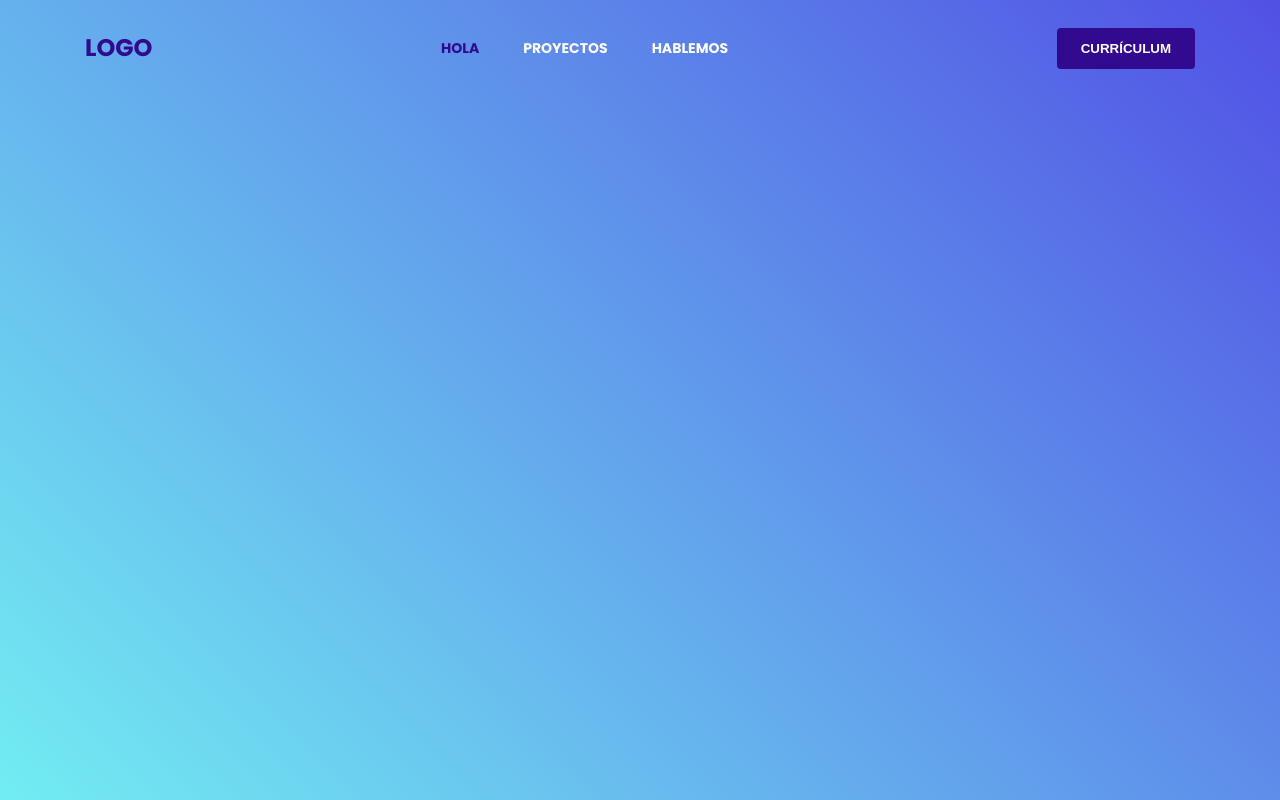
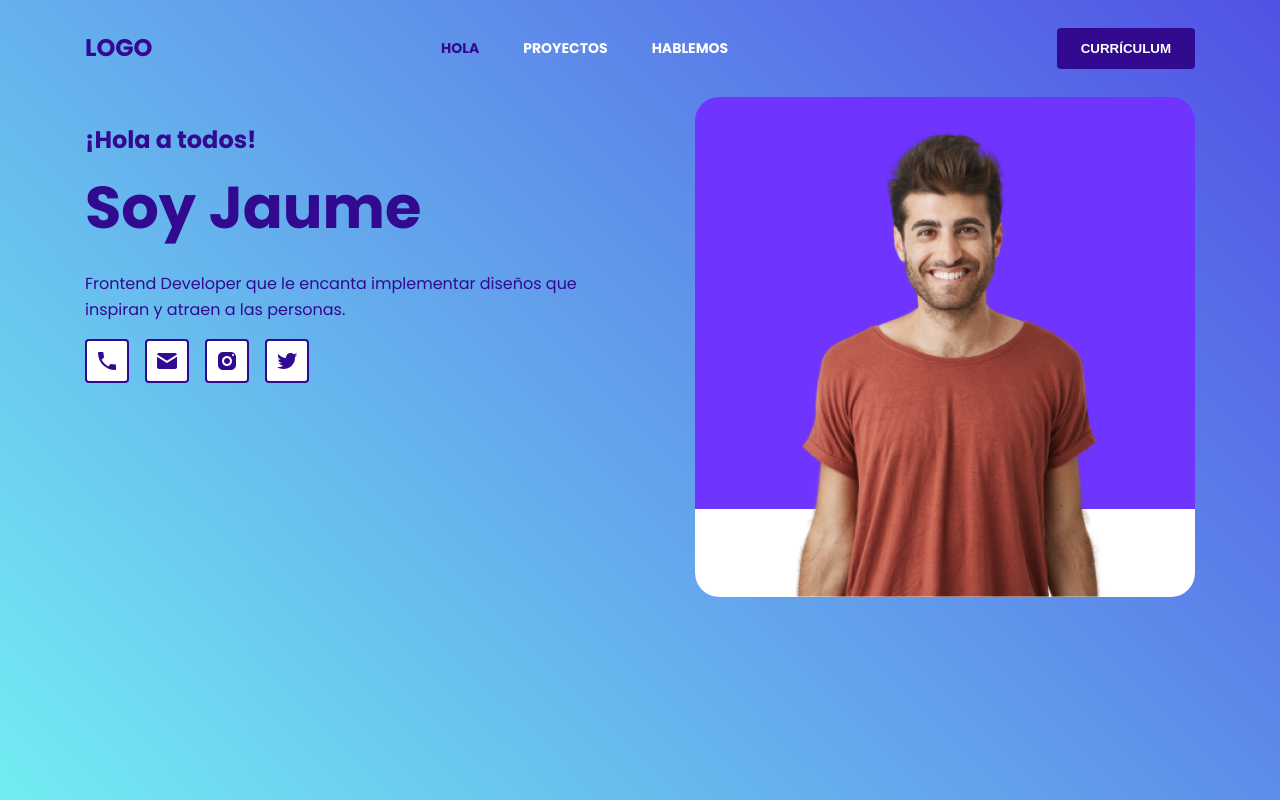
Before and after one commit to laatcode/jaume-porfolio, a plain HTML site: page index.html in a window 1280 px wide. Drawn offline with Linux system fonts and the light colour scheme.

Commit message:
Adding Hero Section

```diff
--- a/css/index.css
+++ b/css/index.css
@@ -17,6 +17,7 @@
 * {
   margin: 0;
   padding: 0;
+  box-sizing: border-box;
 }
 
 html,
@@ -25,7 +26,7 @@ body {
 }
 
 body {
-  color: var(--white);
+  color: var(--primary);
   background: var(--gradient);
   /* background-color: var(--primary); */
   /* font: var(--headline2); */
@@ -99,3 +100,69 @@ body {
   text-transform: uppercase;
   border: none;
 }
+
+.hero .main {
+  max-width: 543px;
+  display: inline-block;
+  margin-top: 24px;
+}
+
+.hero .main h5 {
+  font: var(--headline5);
+}
+
+.hero .main h2 {
+  font: var(--headline2);
+  margin-bottom: 16px;
+}
+
+.hero .main p {
+  font: var(--body1);
+  margin-bottom: 16px;
+}
+
+.hero .main .social-networks {
+  display: flex;
+  width: 224px;
+  justify-content: space-between;
+}
+
+.hero .main .social {
+  border: 2px solid var(--primary);
+  background: var(--white);
+  border-radius: 4px;
+  padding: 13px;
+  width: 44px;
+  height: 44px;
+  display: flex;
+  align-items: center;
+  justify-content: center;
+}
+
+.hero .profile-picture {
+  float: right;
+}
+
+.hero .profile-picture .back {
+  background: #6f34fe;
+  width: 500px;
+  height: 500px;
+  border-radius: 24px;
+  overflow: hidden;
+  position: relative;
+  display: flex;
+  justify-content: center;
+}
+
+.hero .profile-picture .front {
+  background: var(--white);
+  width: 100%;
+  height: 88px;
+  position: absolute;
+  bottom: 0;
+}
+
+.hero .profile-picture img {
+  position: absolute;
+  bottom: 0;
+}
--- a/index.html
+++ b/index.html
@@ -35,6 +35,25 @@
         <button class="btn primary">Currículum</button>
       </div>
     </header>
+    <section class="hero">
+      <div class="main">
+        <h5>¡Hola a todos!</h5>
+        <h2>Soy Jaume</h2>
+        <p>Frontend Developer que le encanta implementar diseños que inspiran y atraen a las personas.</p>
+        <div class="social-networks">
+          <a class="social" href="#"><img src="./icons/icon-phone.svg" alt="Phone"></a>
+          <a class="social" href="#"><img src="./icons/icon-important_mail.svg" alt="EMail"></a>
+          <a class="social" href="#"><img src="./icons/icon-instagram.svg" alt="Instagram"></a>
+          <a class="social" href="#"><img src="./icons/icon-twitter_squared.svg" alt="Twitter"></a>
+        </div>
+      </div>
+      <div class="profile-picture">
+        <div class="back">
+          <div class="front"></div>
+          <img src="./images/profile-picture.png" alt="profile picture">
+        </div>
+      </div>
+    </section>
   </div>
 </body>
 </html>
```
Also changed, not shown: images/profile-picture.png (added).
